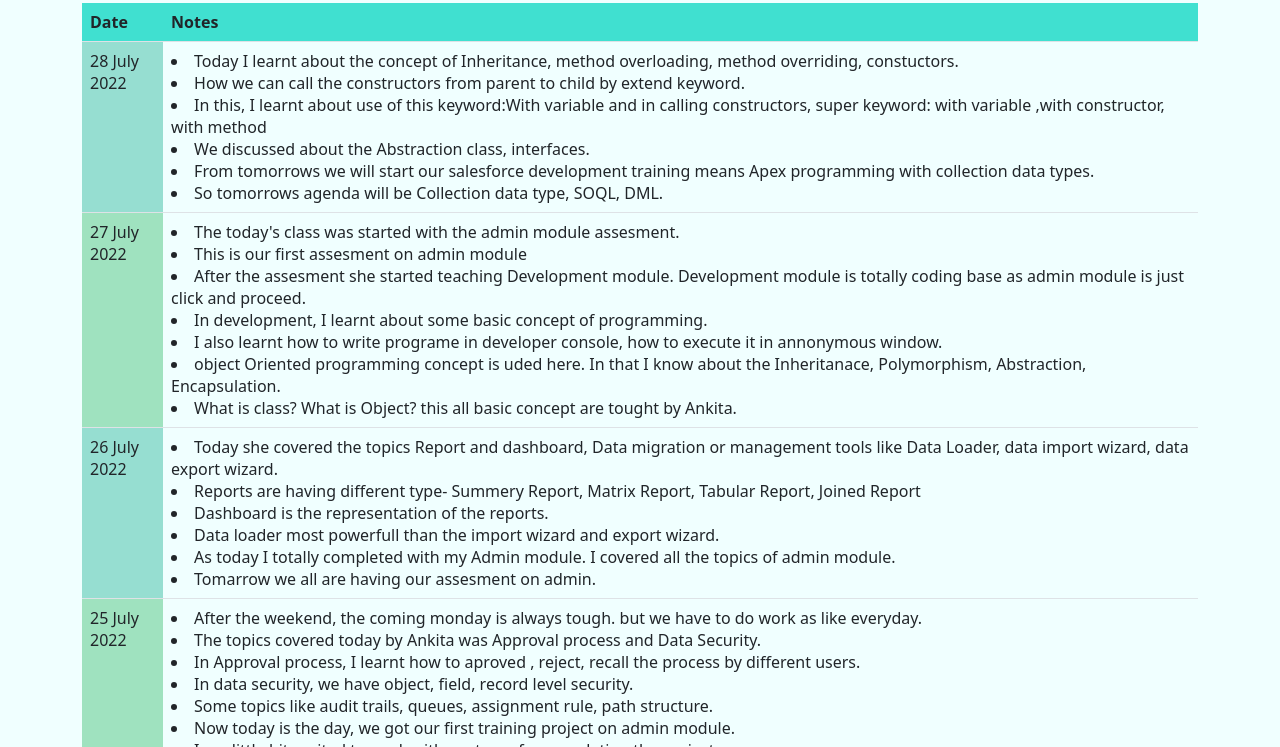
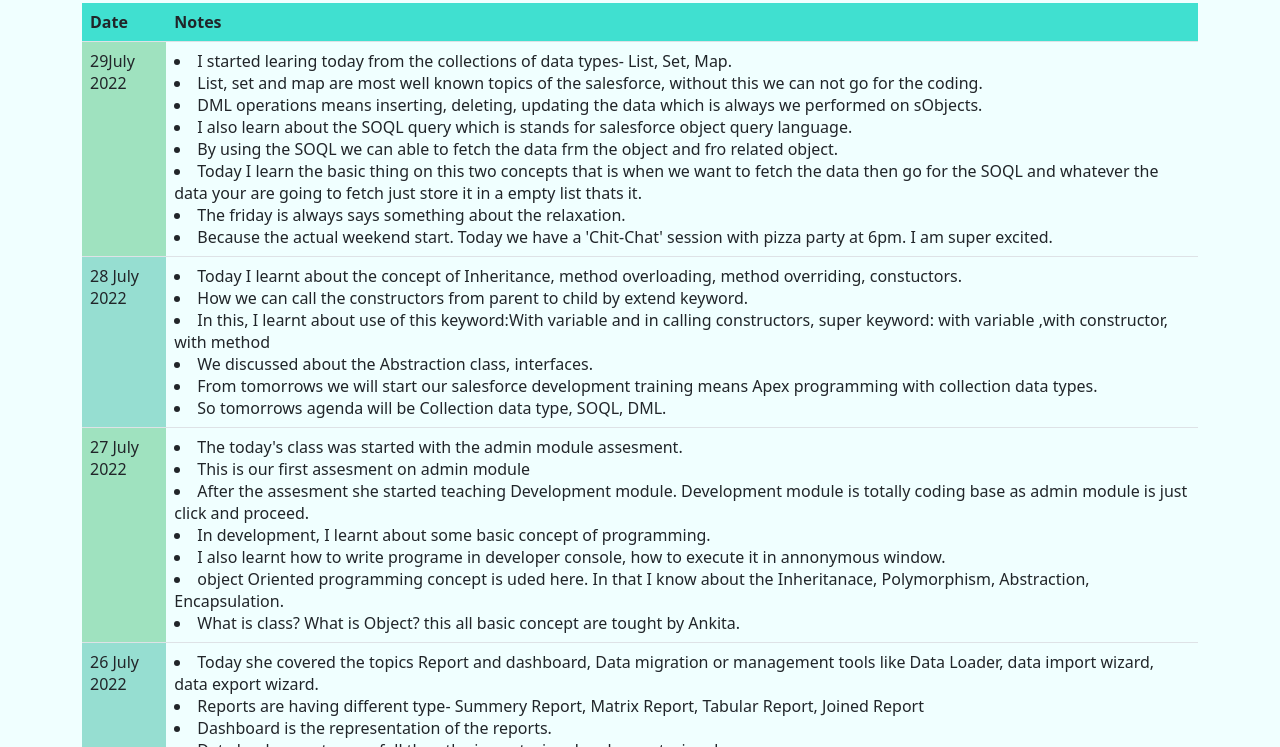
Before and after one commit to Sneha-mrk/Sneha-mrk.github.io, a plain HTML site: page journal.html in a window 1280 px wide. Shown: the part 53-800 px from the top of the page. Drawn offline with nearby package versions, Linux system fonts and the light colour scheme.

Commit message:
Add files via upload

```diff
--- a/journal.html
+++ b/journal.html
@@ -15,6 +15,22 @@
 				</tr>
 			</thead>
 			<tbody>
+			<tr>
+					<td style="background-color:#9FE2BF">29July 2022</td>
+					<td>
+						<li>I started learing today from the collections of data types- List, Set, Map.</li>
+						<li>List, set and map are most well known topics of the salesforce, without this we can not go for the coding.</li>
+						<li>DML operations means inserting, deleting, updating the data which is always we performed on sObjects. </li>
+						<li>I also learn about the SOQL query which is stands for salesforce object query language.</li>
+						<li>By using the SOQL we can able to fetch the data frm the object and fro related object.</li>
+						<li>Today I learn the basic thing on this two concepts that is when we want to fetch the data then go for the SOQL and whatever the data your are going to fetch just store it in a empty list thats it.</li>
+						<li>The friday is always says something about the relaxation. </li>
+						<li>Because the actual weekend start. Today we have a 'Chit-Chat' session with pizza party at 6pm. I am super excited.</li>
+
+
+
+					</td>
+				</tr>
 			<tr>
 					<td style="background-color:#96DED1">28 July 2022</td>
 					<td>
```
